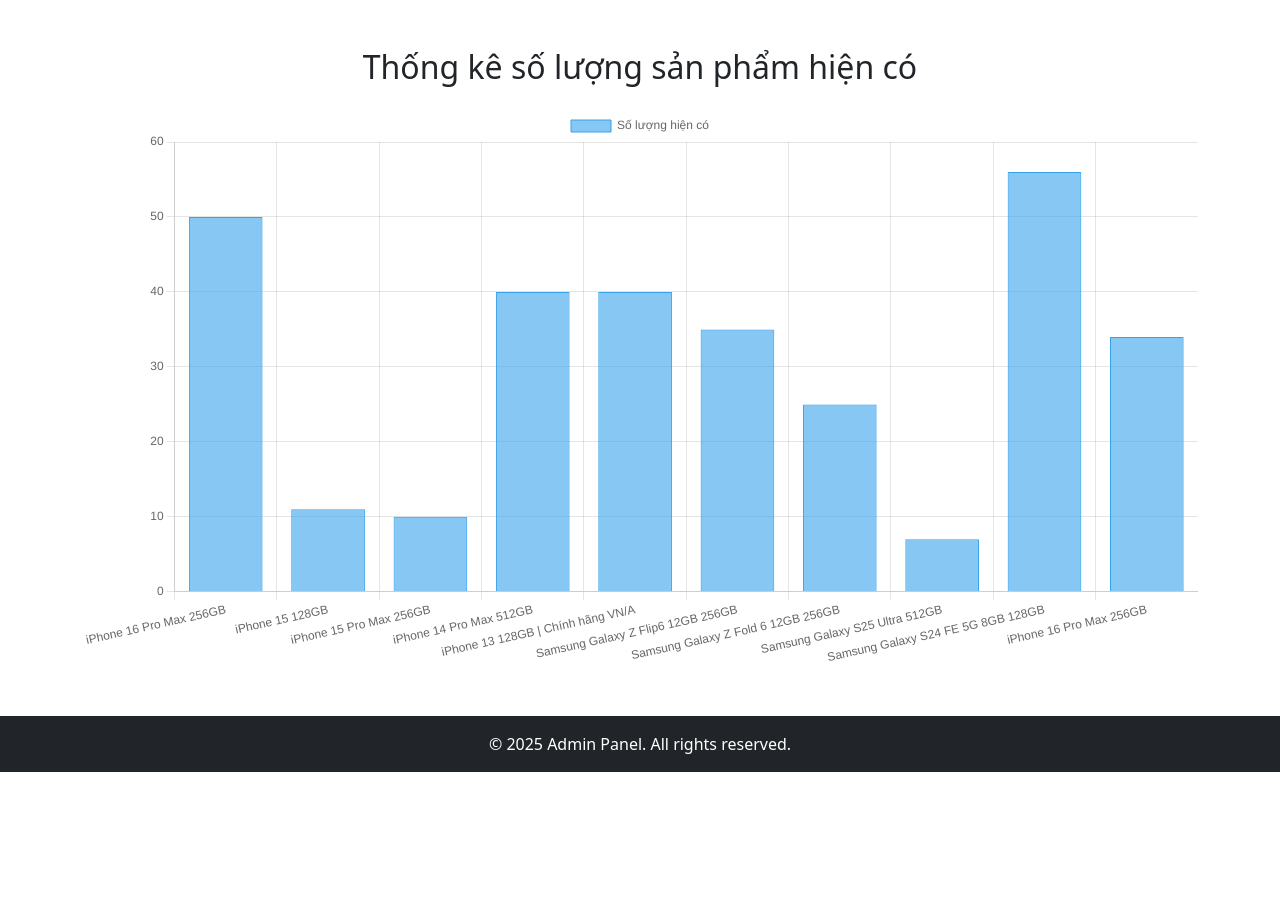
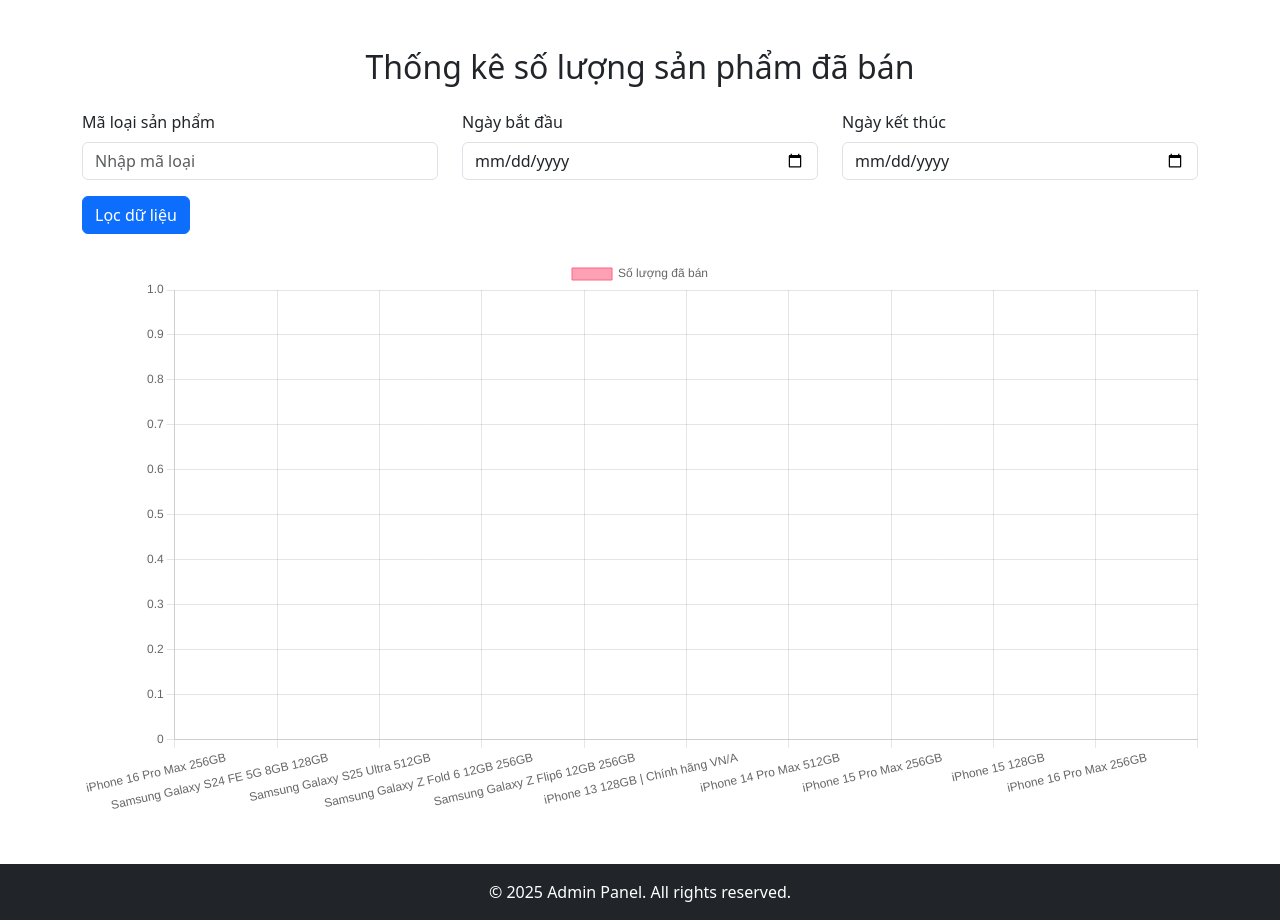
Before and after one commit to xuantrieu64/TKHTPM_HuyThanhTrieu, a PHP site: page /thongke_sanpham.php in a window 1280 px wide. Shown: the part 56-976 px from the top of the page. Before the commit the page ends 828 px from the top, so only its background shows below. Run offline with PHP 8.4, Linux system fonts and the light colour scheme; data comes from the database, SQL or seed files in the repository.

Commit message:
huy push thong ke

```diff
--- a/DoAnTKCNPM/thongke_sanpham.php
+++ b/DoAnTKCNPM/thongke_sanpham.php
@@ -2,17 +2,19 @@
 require_once "SanPham_Database.php";
 $product_Database = new SanPham_Database();
 
+// Lấy dữ liệu số lượng sản phẩm đã bán
 $productType = isset($_GET['productType']) ? $_GET['productType'] : null;
+$startDate = isset($_GET['startDate']) ? $_GET['startDate'] : null;
+$endDate = isset($_GET['endDate']) ? $_GET['endDate'] : null;
 
-// Lấy dữ liệu số lượng sản phẩm hiện có
-$thongkeData = $product_Database->getProductStock($productType);
+$salesData = $product_Database->getProductOders($productType, $startDate, $endDate);
 
-$labels = [];
-$values = [];
+$salesLabels = [];
+$salesValues = [];
 
-foreach ($thongkeData as $row) {
-    $labels[] = $row['ten']; // Tên sản phẩm
-    $values[] = $row['soluong']; // Số lượng hiện có
+foreach ($salesData as $row) {
+    $salesLabels[] = $row['ten']; // Tên sản phẩm
+    $salesValues[] = $row['soluong']; // Số lượng đã bán
 }
 ?>
 
@@ -21,7 +23,7 @@
 <head>
     <meta charset="utf-8">
     <meta name="viewport" content="width=device-width, initial-scale=1">
-    <title>Thống kê số lượng sản phẩm hiện có</title>
+    <title>Thống kê số lượng sản phẩm đã bán</title>
     <link href="https://cdn.jsdelivr.net/npm/bootstrap@5.3.0/dist/css/bootstrap.min.css" rel="stylesheet">
     <script src="https://cdn.jsdelivr.net/npm/chart.js"></script>
 </head>
@@ -45,11 +47,28 @@
         </div>
     </nav>
 
-    <!-- Main Content -->
     <div class="container mt-5">
-        <h2 class="text-center mb-4">Thống kê số lượng sản phẩm hiện có</h2>
+        <h2 class="text-center mb-4">Thống kê số lượng sản phẩm đã bán</h2>
 
-        <canvas id="productChart"></canvas>
+        <form method="GET" class="mb-4">
+            <div class="row">
+                <div class="col-md-4">
+                    <label for="productType" class="form-label">Mã loại sản phẩm</label>
+                    <input type="number" name="productType" id="productType" class="form-control" placeholder="Nhập mã loại">
+                </div>
+                <div class="col-md-4">
+                    <label for="startDate" class="form-label">Ngày bắt đầu</label>
+                    <input type="date" name="startDate" id="startDate" class="form-control">
+                </div>
+                <div class="col-md-4">
+                    <label for="endDate" class="form-label">Ngày kết thúc</label>
+                    <input type="date" name="endDate" id="endDate" class="form-control">
+                </div>
+            </div>
+            <button type="submit" class="btn btn-primary mt-3">Lọc dữ liệu</button>
+        </form>
+
+        <canvas id="salesChart"></canvas>
     </div>
 
     <!-- Footer -->
@@ -57,19 +76,18 @@
         <p class="mb-0">© 2025 Admin Panel. All rights reserved.</p>
     </footer>
 
-    <!-- Chart Script -->
     <script>
         document.addEventListener("DOMContentLoaded", function () {
-            var ctx = document.getElementById('productChart').getContext('2d');
-            var productChart = new Chart(ctx, {
-                type: 'bar', // Biểu đồ cột
+            var ctx = document.getElementById('salesChart').getContext('2d');
+            var salesChart = new Chart(ctx, {
+                type: 'bar',
                 data: {
-                    labels: <?= json_encode($labels) ?>,
+                    labels: <?= json_encode($salesLabels) ?>,
                     datasets: [{
-                        label: 'Số lượng hiện có',
-                        data: <?= json_encode($values) ?>,
-                        backgroundColor: 'rgba(54, 162, 235, 0.6)',
-                        borderColor: 'rgba(54, 162, 235, 1)',
+                        label: 'Số lượng đã bán',
+                        data: <?= json_encode($salesValues) ?>,
+                        backgroundColor: 'rgba(255, 99, 132, 0.6)',
+                        borderColor: 'rgba(255, 99, 132, 1)',
                         borderWidth: 1
                     }]
                 },
```
Also changed, not shown: DoAnTKCNPM/SanPham_Database.php (+36 -0 lines).
